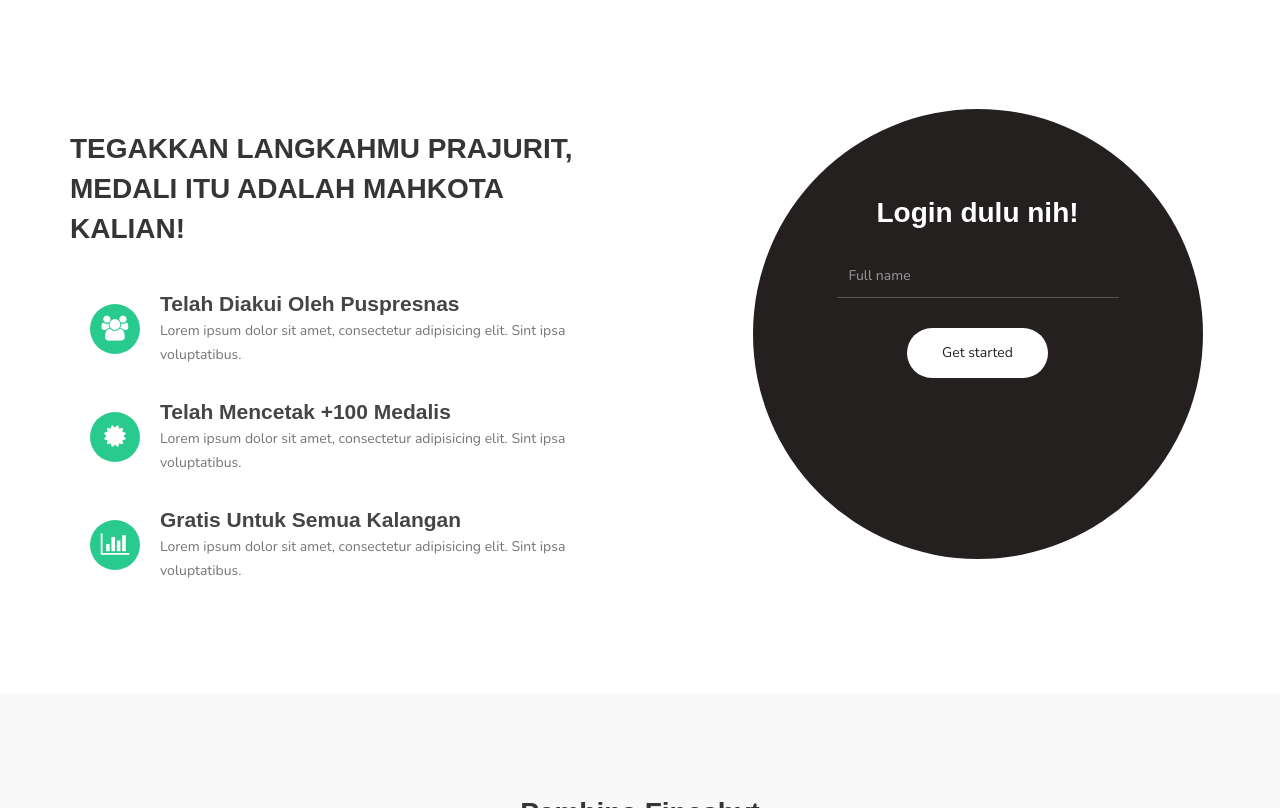
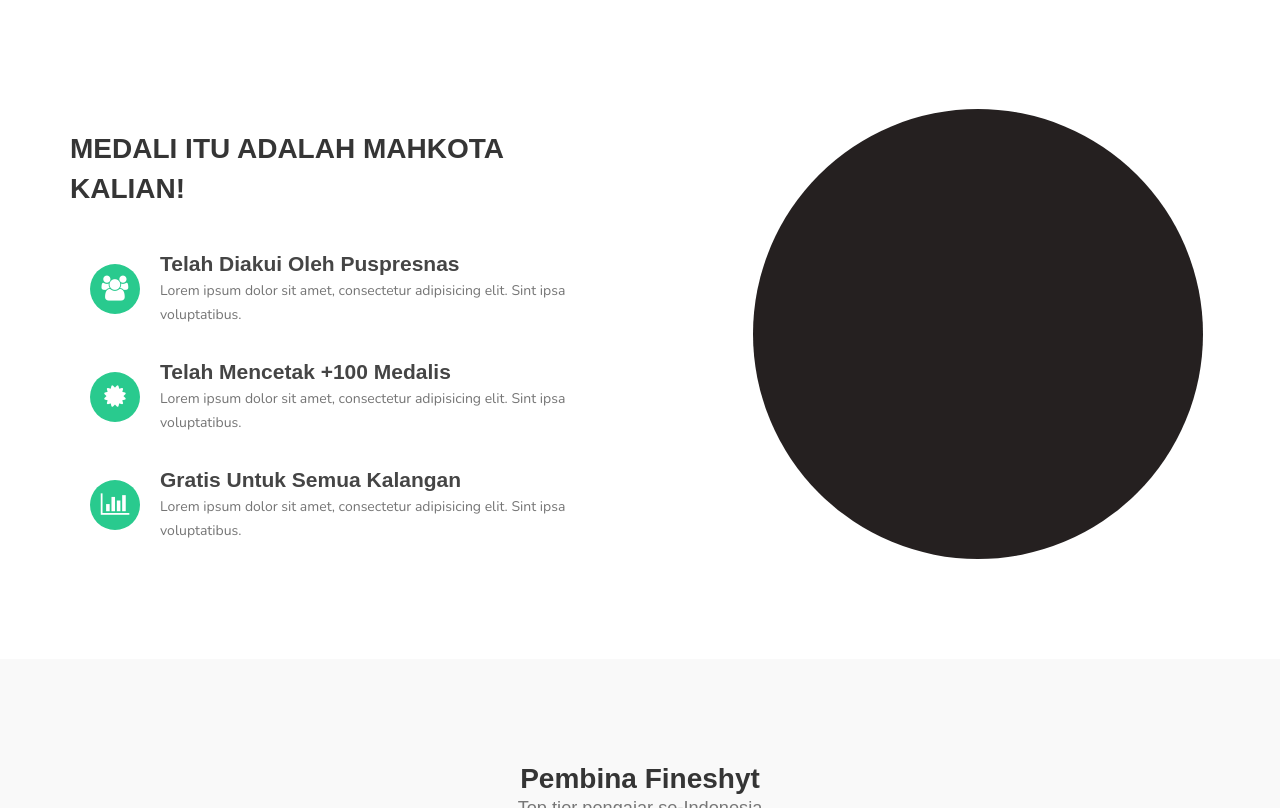
Before and after one commit to farihtubika-hash/profileweb, a plain HTML site: page index.html in a window 1280 px wide. Shown: the part 1280-2088 px from the top of the page. Drawn offline with nearby package versions, Linux system fonts and the light colour scheme; a script that the page names is missing; a web font is replaced by a local one.

Commit message:
Update index.html

```diff
--- a/index.html
+++ b/index.html
@@ -158,7 +158,7 @@ https://templatemo.com/tm-516-known
 
                     <div class="col-md-6 col-sm-12">
                          <div class="about-info">
-                              <h2>TEGAKKAN LANGKAHMU PRAJURIT, MEDALI ITU ADALAH MAHKOTA KALIAN!</h2>
+                              <h2>MEDALI ITU ADALAH MAHKOTA KALIAN!</h2>
 
                               <figure>
                                    <span><i class="fa fa-users"></i></span>
@@ -189,11 +189,6 @@ https://templatemo.com/tm-516-known
                     <div class="col-md-offset-1 col-md-4 col-sm-12">
                          <div class="entry-form">
                               <form action="#" method="post">
-                                   <h2>Login dulu nih!</h2>
-                                   <input type="text" name="full name" class="form-control" placeholder="Full name" required="">
-
-                                   <button type="button" class="submit-btn form-control" id="form-submit" onclick="location.href='https://farihtubika-hash.github.io/profileweb/login/'">Get started</button>
-                                   </button>
                               </form>
                          </div>
                     </div>
```
